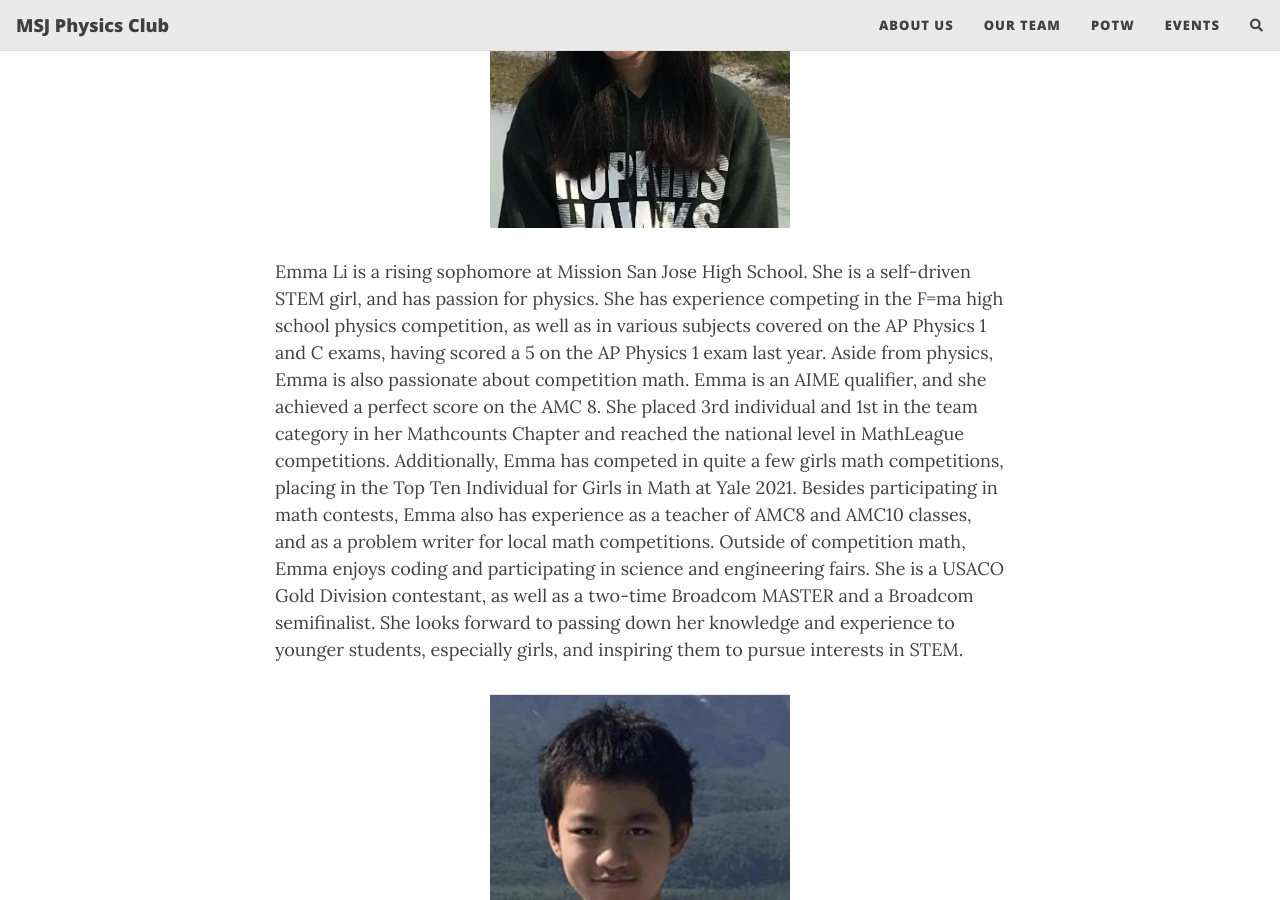
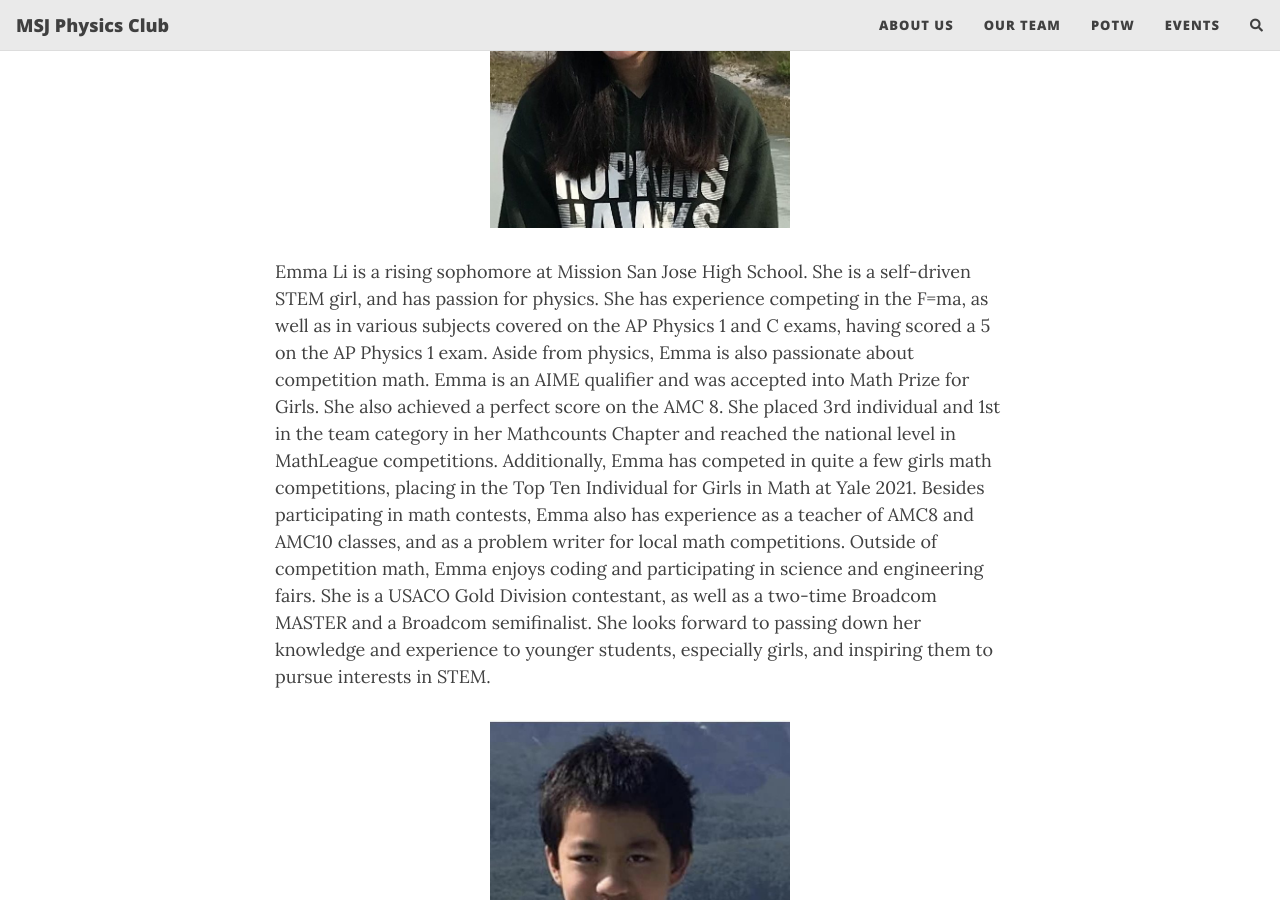
Before and after one commit to MSJPhysicsClub/MSJPhysicsClub.github.io, a Jekyll site: the page built from ourteam.md, in a window 1280 px wide and 900 px high, scrolled down 447 px. Built offline with Jekyll 4.4.1, drawn with Linux system fonts in a browser that asks for light colours; nearby versions of some CDN libraries; comment, search, counter and statistics services are not loaded.

Commit message:
Update ourteam.md

```diff
--- a/ourteam.md
+++ b/ourteam.md
@@ -6,8 +6,7 @@ title: Our Team
 <img src="/assets/img/emma-li.jpeg" class="center" width="300"/>
 
 Emma Li is a rising sophomore at Mission San Jose High School. She is a self-driven STEM
-girl, and has passion for physics. She has experience competing in the F=ma high school physics competition, as well as in various subjects covered on the AP Physics 1 and C exams, having scored a 5 on the AP Physics 1 exam last year. Aside from physics,  Emma is also passionate about competition math. Emma is an AIME qualifier,
-and she achieved a perfect score on the AMC 8. She placed 3rd individual and 1st in the team category in her Mathcounts Chapter and reached the national level in MathLeague competitions. Additionally, Emma has competed in quite a few girls math competitions, placing in the Top Ten Individual for Girls in Math at Yale 2021. Besides participating in math contests, Emma also has experience as a teacher of AMC8 and AMC10 classes, and as a problem writer for local math competitions. Outside of competition math, Emma enjoys coding and participating in science and engineering fairs. She is a USACO Gold Division contestant, as well as a two-time Broadcom MASTER and a Broadcom semifinalist. She looks forward to passing down her knowledge and experience to younger students, especially girls, and inspiring them to pursue interests in STEM.
+girl, and has passion for physics. She has experience competing in the F=ma, as well as in various subjects covered on the AP Physics 1 and C exams, having scored a 5 on the AP Physics 1 exam. Aside from physics,  Emma is also passionate about competition math. Emma is an AIME qualifier and was accepted into Math Prize for Girls. She also achieved a perfect score on the AMC 8. She placed 3rd individual and 1st in the team category in her Mathcounts Chapter and reached the national level in MathLeague competitions. Additionally, Emma has competed in quite a few girls math competitions, placing in the Top Ten Individual for Girls in Math at Yale 2021. Besides participating in math contests, Emma also has experience as a teacher of AMC8 and AMC10 classes, and as a problem writer for local math competitions. Outside of competition math, Emma enjoys coding and participating in science and engineering fairs. She is a USACO Gold Division contestant, as well as a two-time Broadcom MASTER and a Broadcom semifinalist. She looks forward to passing down her knowledge and experience to younger students, especially girls, and inspiring them to pursue interests in STEM.
 
 <img src="/assets/img/brian-li.jpeg" class="center" width="300"/>
 
```
